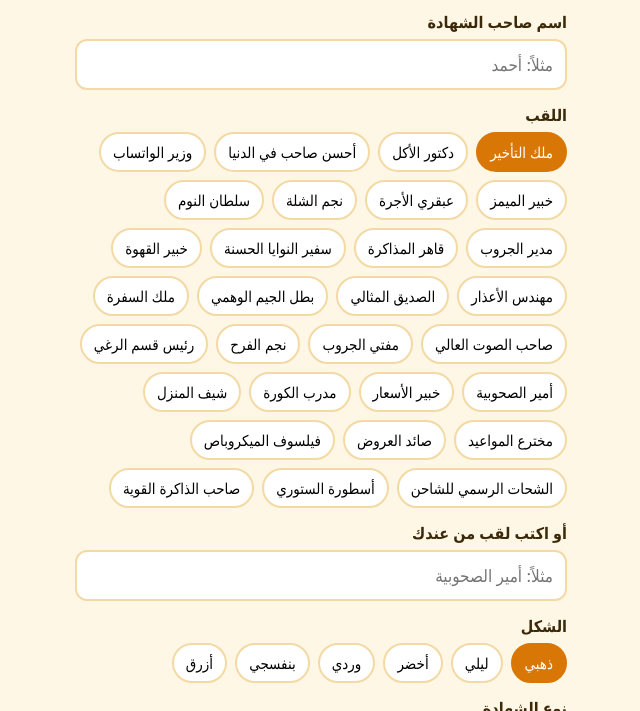
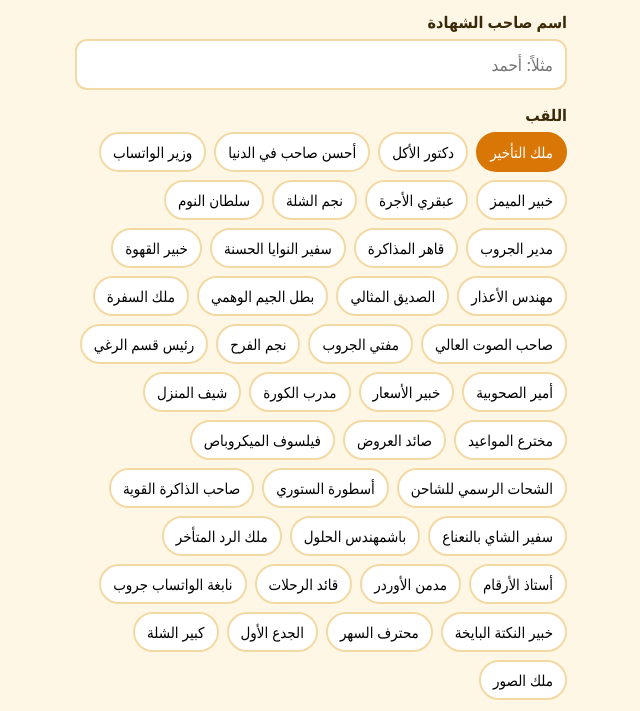
Before and after one commit to mohamedelsayed16399-bit/shahada, a plain HTML site: page index.html in a window 1280 px wide. Shown: the part 85-796 px from the top of the page, without its empty margins (319-959 px from the left). Drawn offline with Linux system fonts and the light colour scheme.

Commit message:
Update index.html

```diff
--- a/index.html
+++ b/index.html
@@ -106,7 +106,19 @@ var T=[
 ["فيلسوف الميكروباص","حلّ مشاكل الدنيا في الطريق من المحطة للمحطة"],
 ["الشحات الرسمي للشاحن","كل مرة بيطلب شاحن وبيقول «هرجعه» ومبيرجعش"],
 ["أسطورة الستوري","كل ساعة ستوري جديدة وكلها مهمة جداً"],
-["صاحب الذاكرة القوية","بيفتكر موقف من 7 سنين ويحكيه في الخروجة"]
+["صاحب الذاكرة القوية","بيفتكر موقف من 7 سنين ويحكيه في الخروجة"],
+["سفير الشاي بالنعناع","مفيش جلسة تكتمل من غير كوباية على إيده"],
+["باشمهندس الحلول","بيقولك «دي بسيطة» وبعدين الدنيا بتبوظ"],
+["ملك الرد المتأخر","بيرد بعد أسبوع وبيبدأ بـ «معلش كنت مشغول»"],
+["أستاذ الأرقام","بيفتكر أرقام موبايلات الكل ومبيفتكرش ميعاد"],
+["مدمن الأوردر","الدليفري عارفه باسمه وعنوانه وصوته"],
+["قائد الرحلات","بيخطط لرحلة كل شهر ومفيش واحدة بتتم"],
+["نابغة الواتساب جروب","كل رسالة عنده فويس 4 دقايق"],
+["خبير النكتة البايخة","بيضحك على نكتته قبل ما يخلصها"],
+["محترف السهر","بينام الفجر وبيصحى بنص قلب"],
+["الجدع الأول","أول واحد يقول «أنا معاك» في أي مصيبة"],
+["كبير الشلة","كلمته بتتسمع، ولو متسمعتش بيعيدها بصوت أعلى"],
+["ملك الصور","بيصور كل حاجة، وأول واحد يطلع وحش في الصورة"]
 ];
 var TH=[
 {n:"ذهبي",bg1:"#fff7e6",bg2:"#fde8b3",bd:"#b45309",h:"#92400e",sub:"#a16207",txt:"#3b2a0a",acc:"#d97706",ti:"#b45309"},
@@ -116,6 +128,9 @@ var TH=[
 
 ,{n:"بنفسجي",bg1:"#faf5ff",bg2:"#e9d5ff",bd:"#7e22ce",h:"#6b21a8",sub:"#7e22ce",txt:"#3b0764",acc:"#9333ea",ti:"#7e22ce"},
 {n:"أزرق",bg1:"#eff6ff",bg2:"#bfdbfe",bd:"#1d4ed8",h:"#1e40af",sub:"#1d4ed8",txt:"#172554",acc:"#2563eb",ti:"#1d4ed8"}
+
+,{n:"برتقالي",bg1:"#fff7ed",bg2:"#fed7aa",bd:"#c2410c",h:"#9a3412",sub:"#c2410c",txt:"#431407",acc:"#ea580c",ti:"#c2410c"},
+{n:"فحمي",bg1:"#18181b",bg2:"#27272a",bd:"#e4e4e7",h:"#fafafa",sub:"#a1a1aa",txt:"#ffffff",acc:"#a78bfa",ti:"#c4b5fd"}
 ],th=0;
 var KD=[["شهادة تقدير","تُمنح بكل فخر وبدون أي مراجعة إلى","وذلك لحصوله على لقب"],["شهادة عيد ميلاد","بمناسبة عيد ميلاده السعيد، تُمنح إلى","وذلك بعد نجاحه في إكمال سنة جديدة بلقب"],["شهادة نجاح","نهنئ من القلب ونمنح بكل فخر إلى","وذلك لنجاحه الباهر وحصوله على لقب"],["شهادة شكر","نتقدم بخالص الشكر والعرفان إلى","وذلك لجهوده الجبارة وحصوله على لقب"],["شهادة تخرج","بعد سنين من السهر والمعاناة، يُهنَّأ","وذلك لتخرجه أخيراً وحصوله على لقب"],["شهادة صداقة","تقديراً لوقفته الجدعة، تُمنح إلى","وذلك لأنه صاحب بجد وحاصل على لقب"],["شهادة صبر","على صبره الجميل علينا، تُمنح إلى","وذلك لتحمله ما لا يُحتمل بلقب"],["شهادة مجاملة","بدون مجاملة (والله)، تُمنح إلى","وذلك لأنه يستحقها فعلاً بلقب"]],kd=0,PH=null;
 var FN=[["حديث","system-ui,-apple-system,'Segoe UI',Tahoma,Arial,sans-serif"],["كلاسيك","'Amiri','Traditional Arabic','Times New Roman',Georgia,serif"]],fo=0,BL=[];
@@ -137,6 +152,8 @@ $("bk").onclick=function(){var ns=$("bulk").value.split(/\n|،|,/).map(function(
   var da=document.createElement("button");da.className="b";da.style.marginTop="10px";da.textContent="نزّل كل الشهادات ("+BL.length+") ⬇️";box.appendChild(da);
   da.onclick=function(){var i=0,keep=[$("nm").value,$("ct").value,sel];da.disabled=true;(function nx(){if(i>=BL.length){$("nm").value=keep[0];$("ct").value=keep[1];sel=keep[2];setOn($("titles"),sel);draw();da.disabled=false;toast("خلصت ✔ نزلت "+BL.length+" شهادة");return}
     var p=BL[i];$("nm").value=p[0];$("ct").value="";sel=p[1];draw();var k=++i;blob(function(b){var a=document.createElement("a");a.href=URL.createObjectURL(b);a.download="shahada-"+k+".png";document.body.appendChild(a);a.click();a.remove();setTimeout(nx,500)})})()};
+  var cp=document.createElement("button");cp.className="b s";cp.style.marginTop="8px";cp.textContent="انسخ القايمة للجروب 📋";box.appendChild(cp);
+  cp.onclick=function(){var t="🏆 ألقاب الشلة:\n"+BL.map(function(p){return p[0]+" ← "+T[p[1]][0]}).join("\n")+"\n\nاعمل شهادتك: "+location.href.split("#")[0];if(navigator.clipboard&&navigator.clipboard.writeText)navigator.clipboard.writeText(t).then(function(){toast("اتنسخت ✔")},function(){toast("انسخها يدوي")});else toast("انسخها يدوي")};
   toast("دوس على اسم يطلعلك شهادته")};
 var bx=$("bsx"),px=$("ptx");
 BS.forEach(function(t,i){var b=document.createElement("button");b.className="chip"+(i===0?" on":"");b.textContent=t;b.onclick=function(){bs=i;setOn(bx,i);draw()};bx.appendChild(b)});
```
